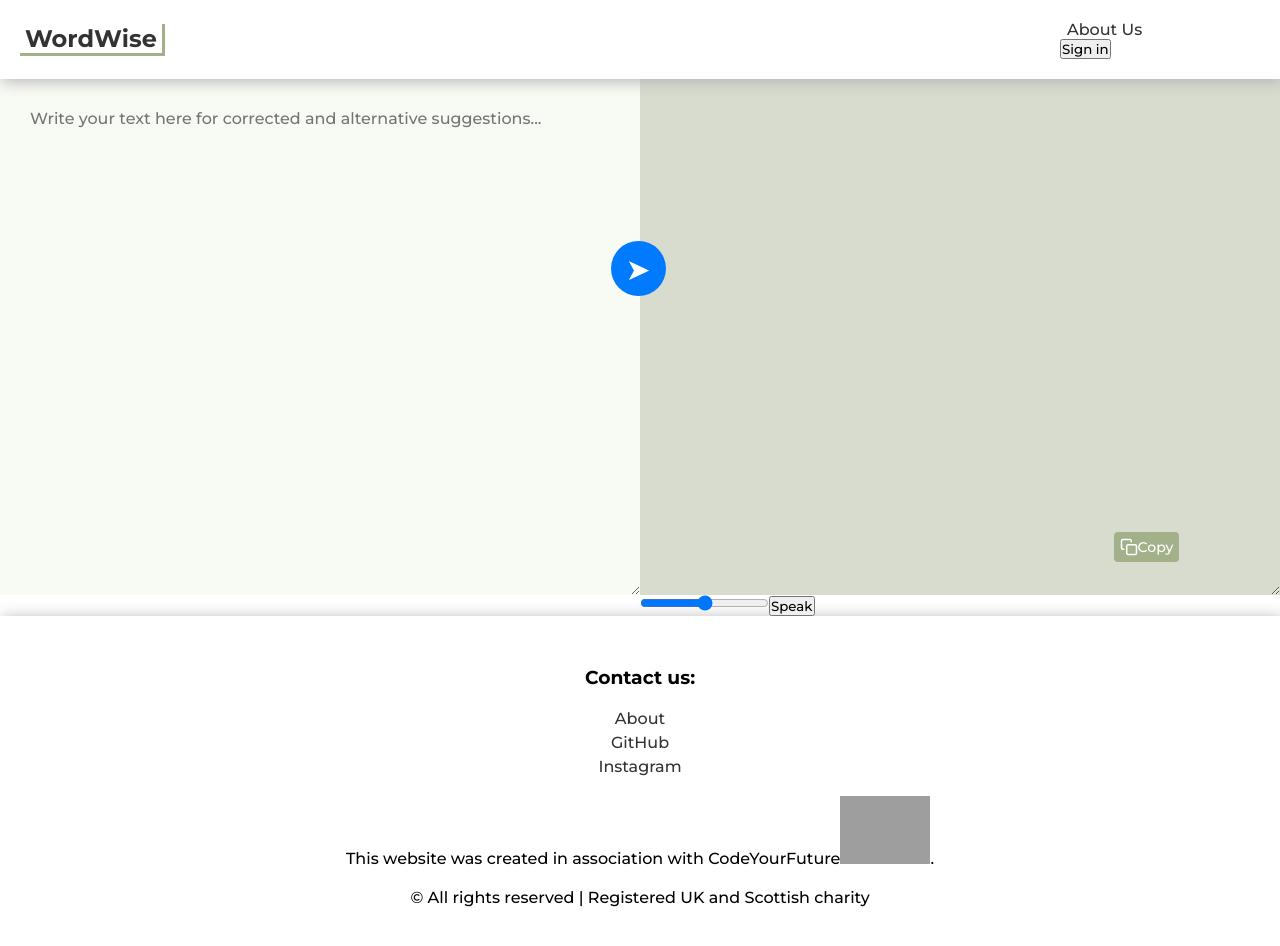
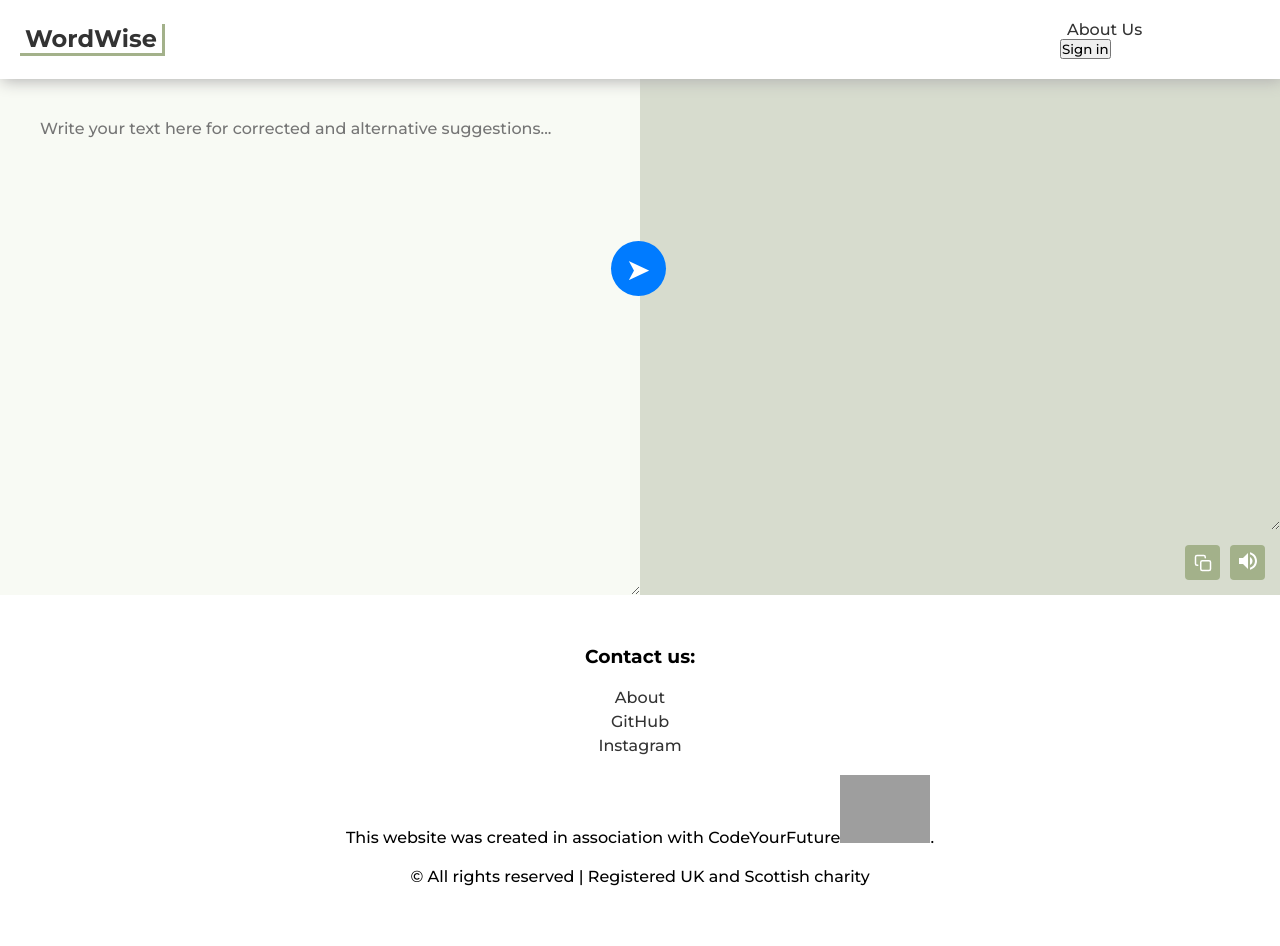
Before and after one commit to Bahare09/ldn9-fp-wordwise, a React (Create React App) app in the folder client/: page / in a window 1280 px wide. Shown: the top 946 px of the page. Built offline with nearby package versions, Linux system fonts and the light colour scheme; grey boxes are pictures that could not be loaded.

Commit message:
fixed input/output and buttons inside them (#69)

```diff
--- a/client/src/components/CopyButton.css
+++ b/client/src/components/CopyButton.css
@@ -2,7 +2,6 @@
 	display: flex;
 	align-items: center;
 	justify-content: center;
-	padding: 6px;
 	background-color: #a3b18a;
 	color: #fff;
 	border: none;
@@ -10,9 +9,8 @@
 	border-radius: 4px;
 	font-size: 14px;
 	transition: background-color 0.3s;
-	position: absolute;
-	bottom: 29.7%;
-	left: 87%;
+	width: 35px;
+    height: 35px;
 }
 
 .copy-button:hover {
--- a/client/src/components/CopyButton.js
+++ b/client/src/components/CopyButton.js
@@ -26,12 +26,10 @@ const CopyButton = ({ text }) => {
 			{copied ? (
 				<>
 					<FiCheck size={18} />
-					Copied!
 				</>
 			) : (
 				<>
 					<FiCopy size={18} />
-					Copy
 				</>
 			)}
 		</button>
--- a/client/src/components/Input.js
+++ b/client/src/components/Input.js
@@ -37,7 +37,7 @@ const Input = ({ inputValue, setInputValue, onSubmit }) => {
 	};
 
 	return (
-		<div className="input-container">
+		<div className="input-wrapper">
 			<textarea
 				value={inputValue}
 				onChange={handleInputChange}
@@ -47,7 +47,6 @@ const Input = ({ inputValue, setInputValue, onSubmit }) => {
 			<button type="submit" className="submit-button" onClick={handleSubmit}>
 				&#10148;
 			</button>
-			<div className="text-to-speech-input"></div>
 		</div>
 	);
 };
--- a/client/src/components/InputOutput.css
+++ b/client/src/components/InputOutput.css
@@ -6,30 +6,41 @@
 	padding: 0;
 }
 
+.input-output-wrapper {
+	display: flex;
+	width: 100%;
+	/* min-height: 65vh; */
+}
+
 .input-container {
+	background-color: #d7dcce;
+}
+
+.input-wrapper {
 	display: flex;
 	flex-direction: column;
 	width: 100%;
-	height: 60vh;
+	height: 100%;
+	background-color: #d7dcce;
 }
 
-.all-output-container {
-	height: 350px;
+.output-container {
+	height: 100%;
 }
-/*
-  .volume-copy-container {
-    display: flex;
-    position: absolute;
-    right: 10px;
-    top: 36%;
-  } */
+
+.output-wrapper {
+	background-color: #d7dcce;
+	height: 100%;
+	display: flex;
+	flex-direction: column;
+}
 
 .input-field,
 .output-field {
 	display: flex;
-	padding: 30px;
+	padding: 40px;
 	width: 100%;
-	height: 100vh;
+	height: 100%;
 	border: none;
 	font-size: 16px;
 }
@@ -84,6 +95,14 @@
 	font-size: 30px;
 }
 
+.output-mini-buttons-container {
+	display: flex;
+	justify-content: flex-end;
+	align-items: center;
+	gap: 10px;
+	padding: 15px;
+}
+
 /* ------------ Alternative Box ---------------------- */
 
 .alternative-container {
@@ -116,21 +135,12 @@
 
 /* ------------ Responsive input & output ------------ */
 
-.input-output-wrapper {
-	display: flex;
-	width: 100%;
-	/* gap: 5px; */
-	/* margin-top: 40px; */
-	/* margin-left: 20px; */
-	min-height: 65vh;
-}
-
 .input-output-wrapper > .input-container,
 .output-container {
 	width: 50%;
 }
 
-.input-output-wrapper .input-container {
+.input-output-wrapper {
 	height: 64.5vh;
 }
 
--- a/client/src/components/Output.js
+++ b/client/src/components/Output.js
@@ -5,14 +5,15 @@ import TextToSpeech from "./TextToSpeech";
 
 const Output = ({ outputValue, onReset }) => {
 	return (
-		<div>
+		<div className="output-wrapper">
 			<textarea className="output-field" value={outputValue} readOnly />
-			<CopyButton text={outputValue} />
 			<button onClick={onReset} className="back-button">
 				&#10149;
 			</button>
-
-			<TextToSpeech outputValue={outputValue} />
+			<div className="output-mini-buttons-container">
+				<CopyButton text={outputValue} />
+				<TextToSpeech outputValue={outputValue} />
+			</div>
 		</div>
 	);
 };
--- /dev/null
+++ b/client/src/components/TextToSpeech.css
@@ -0,0 +1,35 @@
+.text-to-speech-button {
+    background-color: #a3b18a;
+    border: none;
+    border-radius: 4px;
+    color: #fff;
+    cursor: pointer;
+    transition: background-color 0.3s;
+    padding: 4px;
+    width: 35px;
+    height: 35px;
+    align-items: center;
+    font-size: 14px;
+}
+
+.text-to-speech-button:hover {
+	background-color: #93a07d;
+}
+
+.text-to-speech-button .copy-icon,
+.text-to-speech-button .copied-icon {
+	margin-right: 4px;
+}
+
+.text-to-speech-button .copied-icon {
+	display: none;
+	color: green;
+}
+
+.text-to-speech-button.copied .copy-icon {
+	display: none;
+}
+
+.text-to-speech-button.copied .copied-icon {
+	display: inline-block;
+}
--- a/client/src/components/TextToSpeech.js
+++ b/client/src/components/TextToSpeech.js
@@ -1,4 +1,6 @@
 import React, { useState } from "react";
+import "./TextToSpeech.css";
+import VolumeUpIcon from "@mui/icons-material/VolumeUp";
 
 const TextToSpeech = ({ outputValue }) => {
 	const text = outputValue;
@@ -17,15 +19,17 @@ const TextToSpeech = ({ outputValue }) => {
 
 	return (
 		<div className="speech-container">
-			<input
+			{/* <input
 				type="range"
 				min="0"
 				max="1"
 				step="0.01"
 				value={volume}
 				onChange={handleVolumeChange}
-			/>
-			<button onClick={handleSpeech}>Speak</button>
+			/> */}
+			<button className="text-to-speech-button" onClick={handleSpeech}>
+				<VolumeUpIcon />{" "}
+			</button>
 		</div>
 	);
 };
```
